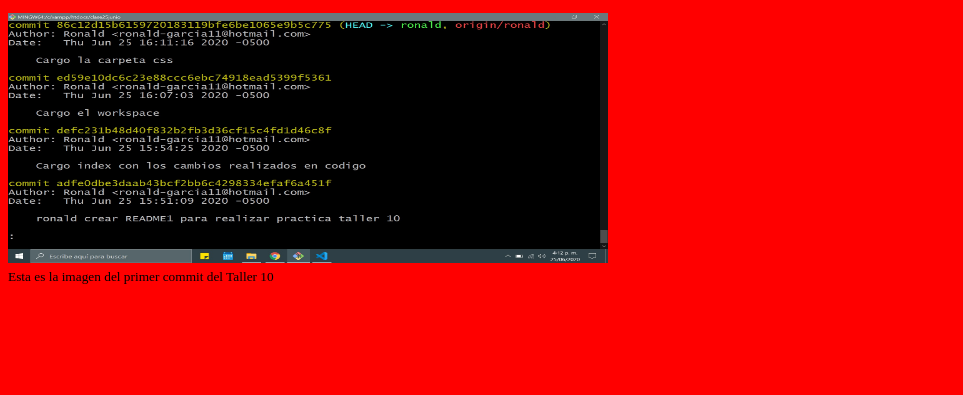
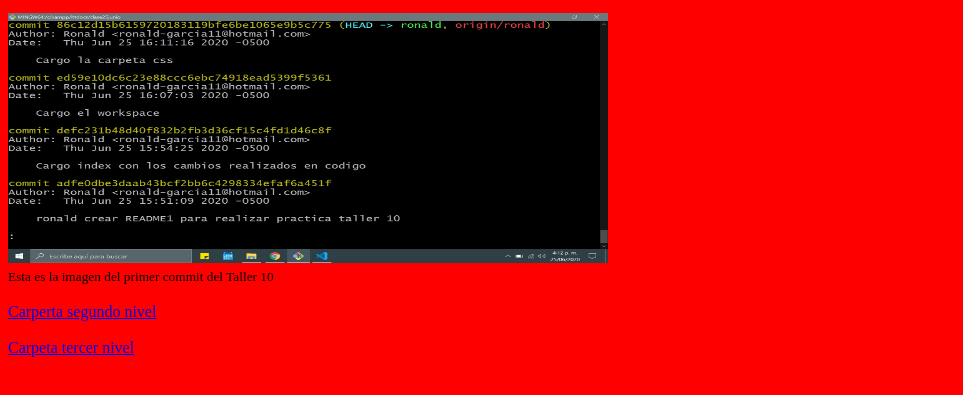
Before and after one commit to esteban111992/clase25junio, a plain HTML site: page index.html in a window 1280 px wide. Shown: the part 101-496 px from the top of the page, without its empty margins (0-963 px from the left). Drawn offline with Linux system fonts and the light colour scheme; files that its build step writes are made by us from their sources.

Commit message:
Modificaciones en las carpetas

```diff
--- a/index.html
+++ b/index.html
@@ -10,5 +10,11 @@
         <img src="img/Imagen.jpg" width="600" height="250">
         <br>
         <small>Esta es la imagen del primer commit del Taller 10 </small>
+        <br>
+        <br>
+        <a href="carpetasegundonivel/index.html"> Carperta segundo nivel</a>
+        <br>
+        <br>
+        <a href="carpetasegundonivel/carpetatercernivel/index.html"> Carpeta tercer nivel</a>
     </body>
 </html>
```
Also changed, not shown: carpetasegundonivel/carpetatercernivel/index.html (+1 -0 lines), carpetasegundonivel/index.html (+1 -0 lines).
